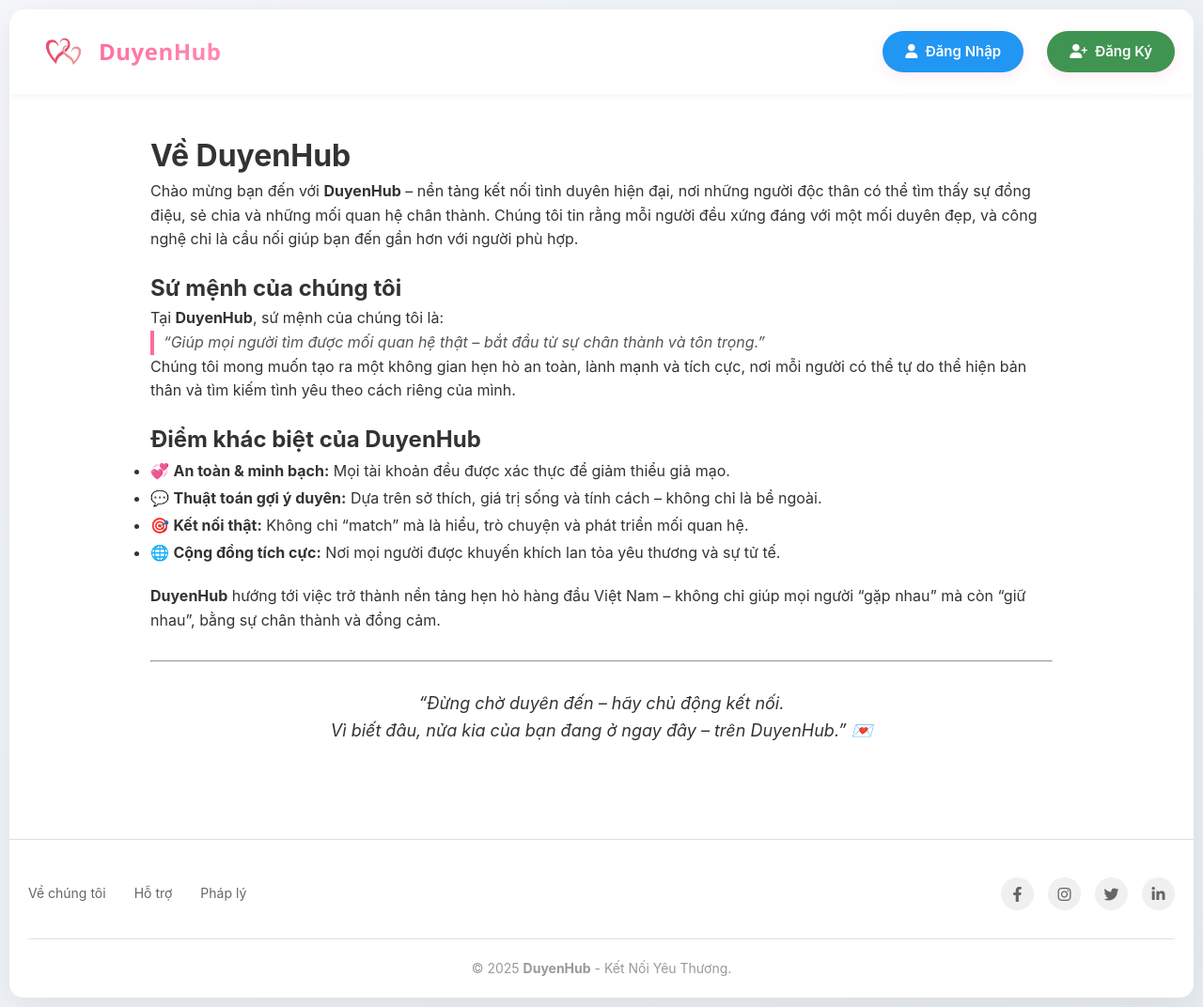
After one commit to thanhchinh1/web-hen-ho, a PHP site: page /views/trangchu/about.php in a window 1280 px wide. The commit adds this page. Shown: the whole page at 94% size. Run offline with PHP 8.4, Linux system fonts and the light colour scheme.

Commit message:
add about

```diff
--- a/index.php
+++ b/index.php
@@ -188,9 +188,9 @@ $allProfiles = $profileModel->getAllProfiles(12);
     <!-- Footer -->
     <footer class="main-footer">
         <div class="footer-container">
-            <div class="footer-top">
+                <div class="footer-top">
                 <div class="footer-links">
-                    <a href="#">Về chúng tôi</a>
+                        <a href="/web-hen-ho/views/about/about.php">Về chúng tôi</a>
                     <a href="#">Hỗ trợ</a>
                     <a href="#">Pháp lý</a>
                 </div>
--- /dev/null
+++ b/views/trangchu/about.php
@@ -0,0 +1,97 @@
+<?php
+// Simple About page for "Về chúng tôi". Edit the HTML below to update content.
+?>
+<!DOCTYPE html>
+<html lang="vi">
+<head>
+    <meta charset="UTF-8">
+    <meta name="viewport" content="width=device-width, initial-scale=1.0">
+    <title>Về chúng tôi - DuyenHub</title>
+    <link rel="stylesheet" href="../../public/css/home.css">
+    <link rel="stylesheet" href="https://cdnjs.cloudflare.com/ajax/libs/font-awesome/6.4.0/css/all.min.css">
+</head>
+<body>
+    <div class="page-wrapper">
+        <!-- Header -->
+        <header class="main-header">
+            <div class="header-container">
+                <a href="../../index.php" class="logo">
+                    <img src="../../public/img/logo.jpg" alt="">
+                    <span class="logo-text">DuyenHub</span>
+                </a>
+                <div class="nav-right">
+                    <a href="../dangnhap/login.php" class="btn-logout" style="margin-left: 10px; background: #2196F3;">
+                        <i class="fas fa-user"></i>
+                        Đăng Nhập
+                    </a>
+                    <a href="../dangky/register.php" class="btn-logout" style="margin-left: 10px; background: #3f9452ff;">
+                        <i class="fas fa-user-plus"></i>
+                        Đăng Ký
+                    </a>
+                </div>
+            </div>
+        </header>
+
+        <!-- Main Content -->
+        <main class="content" style="padding: 40px 20px; max-width: 1000px; margin: 0 auto;">
+            <h1>Về DuyenHub</h1>
+            <p>Chào mừng bạn đến với <strong>DuyenHub</strong> – nền tảng kết nối tình duyên hiện đại, nơi những người độc thân có thể tìm thấy sự đồng điệu, sẻ chia và những mối quan hệ chân thành.
+            Chúng tôi tin rằng mỗi người đều xứng đáng với một mối duyên đẹp, và công nghệ chỉ là cầu nối giúp bạn đến gần hơn với người phù hợp.</p>
+
+            <section style="margin-top: 20px;">
+                <h2>Sứ mệnh của chúng tôi</h2>
+                <p>Tại <strong>DuyenHub</strong>, sứ mệnh của chúng tôi là:</p>
+                <blockquote style="font-style: italic; color: #555; border-left: 4px solid #ff6b9d; padding-left: 10px;">
+                    “Giúp mọi người tìm được mối quan hệ thật – bắt đầu từ sự chân thành và tôn trọng.”
+                </blockquote>
+                <p>Chúng tôi mong muốn tạo ra một không gian hẹn hò an toàn, lành mạnh và tích cực, nơi mỗi người có thể tự do thể hiện bản thân và tìm kiếm tình yêu theo cách riêng của mình.</p>
+            </section>
+
+            <section style="margin-top: 20px;">
+                <h2>Điểm khác biệt của DuyenHub</h2>
+                <ul style="line-height: 1.8;">
+                    <li>💞 <strong>An toàn & minh bạch:</strong> Mọi tài khoản đều được xác thực để giảm thiểu giả mạo.</li>
+                    <li>💬 <strong>Thuật toán gợi ý duyên:</strong> Dựa trên sở thích, giá trị sống và tính cách – không chỉ là bề ngoài.</li>
+                    <li>🎯 <strong>Kết nối thật:</strong> Không chỉ “match” mà là hiểu, trò chuyện và phát triển mối quan hệ.</li>
+                    <li>🌐 <strong>Cộng đồng tích cực:</strong> Nơi mọi người được khuyến khích lan tỏa yêu thương và sự tử tế.</li>
+                </ul>
+            </section>
+
+            <section style="margin-top: 20px;">
+                <p><strong>DuyenHub</strong> hướng tới việc trở thành nền tảng hẹn hò hàng đầu Việt Nam – không chỉ giúp mọi người “gặp nhau” mà còn “giữ nhau”, bằng sự chân thành và đồng cảm.</p>
+            </section>
+
+            <hr style="margin: 30px 0;">
+
+            <section>
+                <blockquote style="font-style: italic; color: #333; text-align: center; font-size: 18px;">
+                    “Đừng chờ duyên đến – hãy chủ động kết nối.<br>
+                    Vì biết đâu, nửa kia của bạn đang ở ngay đây – trên DuyenHub.” 💌
+                </blockquote>
+            </section>
+        </main>
+
+        <!-- Footer -->
+        <footer class="main-footer">
+            <div class="footer-container">
+                <div class="footer-top">
+                    <div class="footer-links">
+                         <a href="about.php">Về chúng tôi</a>
+                         <a href="hotro.php">Hỗ trợ</a>
+                         <a href="phaply.php">Pháp lý</a>
+                    </div>
+                    <div class="footer-social">
+                        <a href="https://www.facebook.com/profile.php?id=61583156011828" class="social-icon" target="_blank" rel="noopener noreferrer"><i class="fab fa-facebook-f"></i></a>
+                        <a href="#" class="social-icon"><i class="fab fa-instagram"></i></a>
+                        <a href="#" class="social-icon"><i class="fab fa-twitter"></i></a>
+                        <a href="#" class="social-icon"><i class="fab fa-linkedin-in"></i></a>
+                    </div>
+                </div>
+                <div class="footer-bottom">
+                    <p>&copy; 2025 <strong>DuyenHub</strong> - Kết Nối Yêu Thương.</p>
+                </div>
+            </div>
+        </footer>
+    </div>
+</body>
+</html>
```
Also changed, not shown: views/trangchu/hotro.php (added, +85 -0 lines), views/trangchu/index.php (+7 -6 lines), views/trangchu/phaply.php (added, +112 -0 lines), public/uploads/avatars/avatar_16_1761997621.jpg (added).
